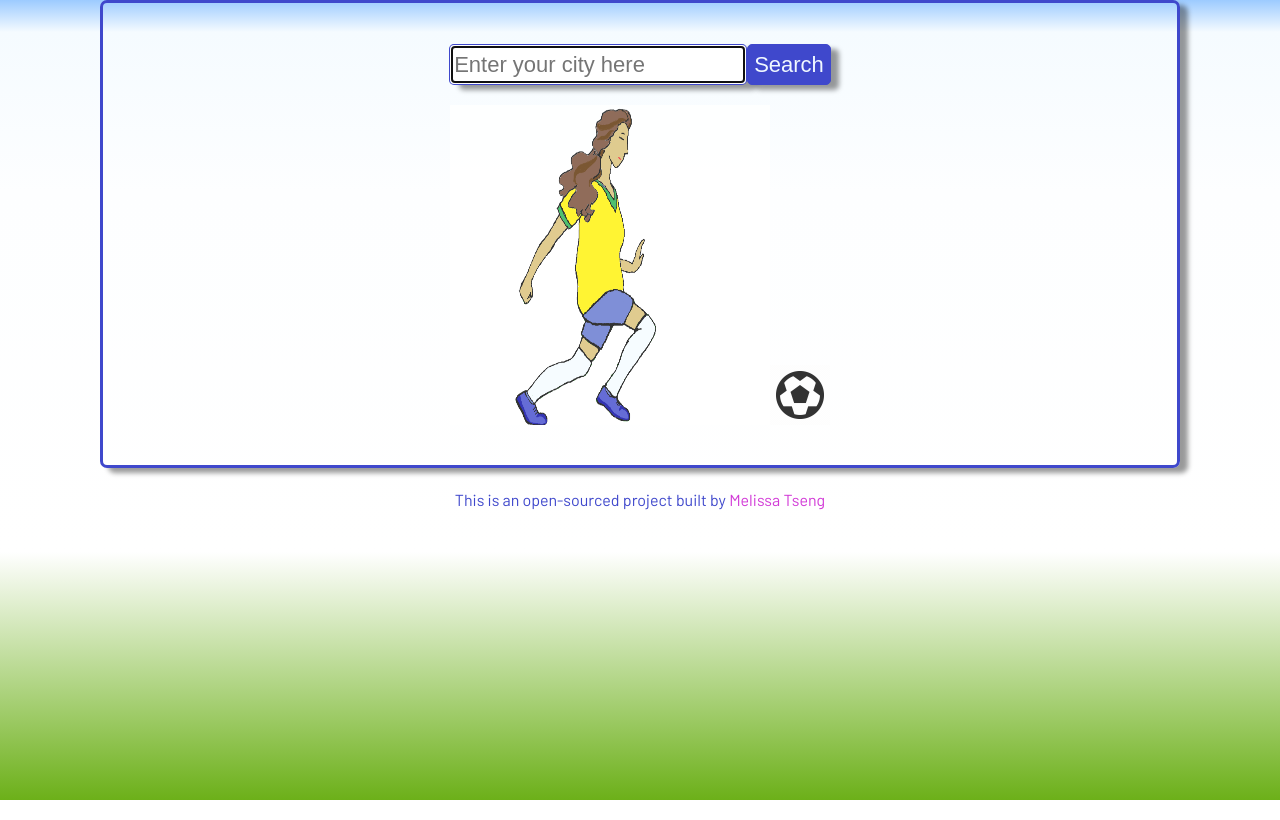
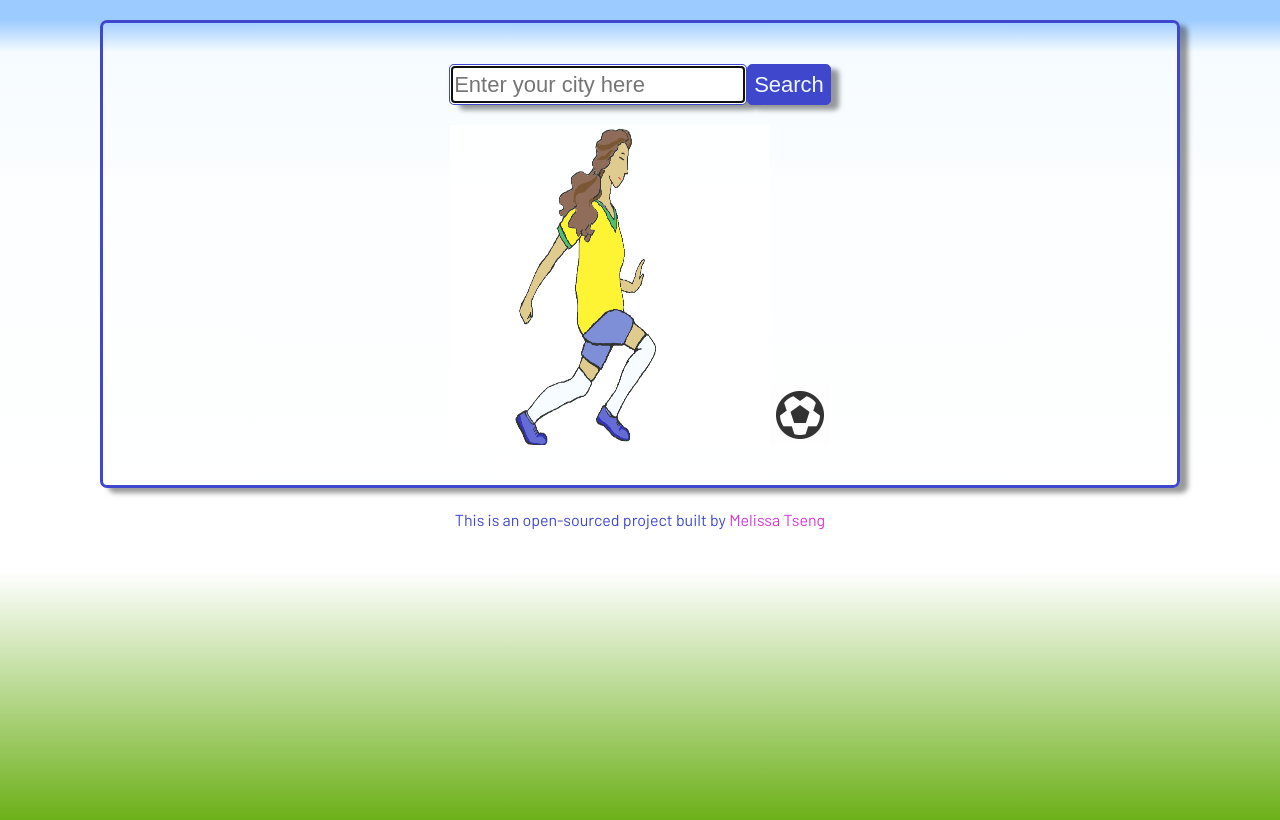
Before and after one commit to MaxYeats/react-weather-app, a React (Create React App) app: page / in a window 1280 px wide. Built offline with nearby package versions, Linux system fonts and the light colour scheme; a web font is replaced by a local one.

Commit message:
Added margin top and color

```diff
--- a/src/App.css
+++ b/src/App.css
@@ -6,6 +6,10 @@
   --secondary-font: "Barlow", sans-serif;
 
   --branding-color: rgb(66, 108, 163);
+}
+
+html {
+  background: rgb(156, 203, 255);
 }
 
 .App-header {
@@ -18,7 +22,6 @@
     rgba(255, 255, 255, 1) 69%,
     rgba(108, 176, 25, 1) 100%
   );
-
   min-height: 100vh;
 
   flex-direction: column;
@@ -39,7 +42,7 @@
 .first-page {
   border: 3px solid #3f48cc;
   box-shadow: 8px 5px 5px rgba(0, 0, 0, 0.4);
-
+  margin-top: 20px;
   margin-left: 100px;
   margin-right: 100px;
 
```
